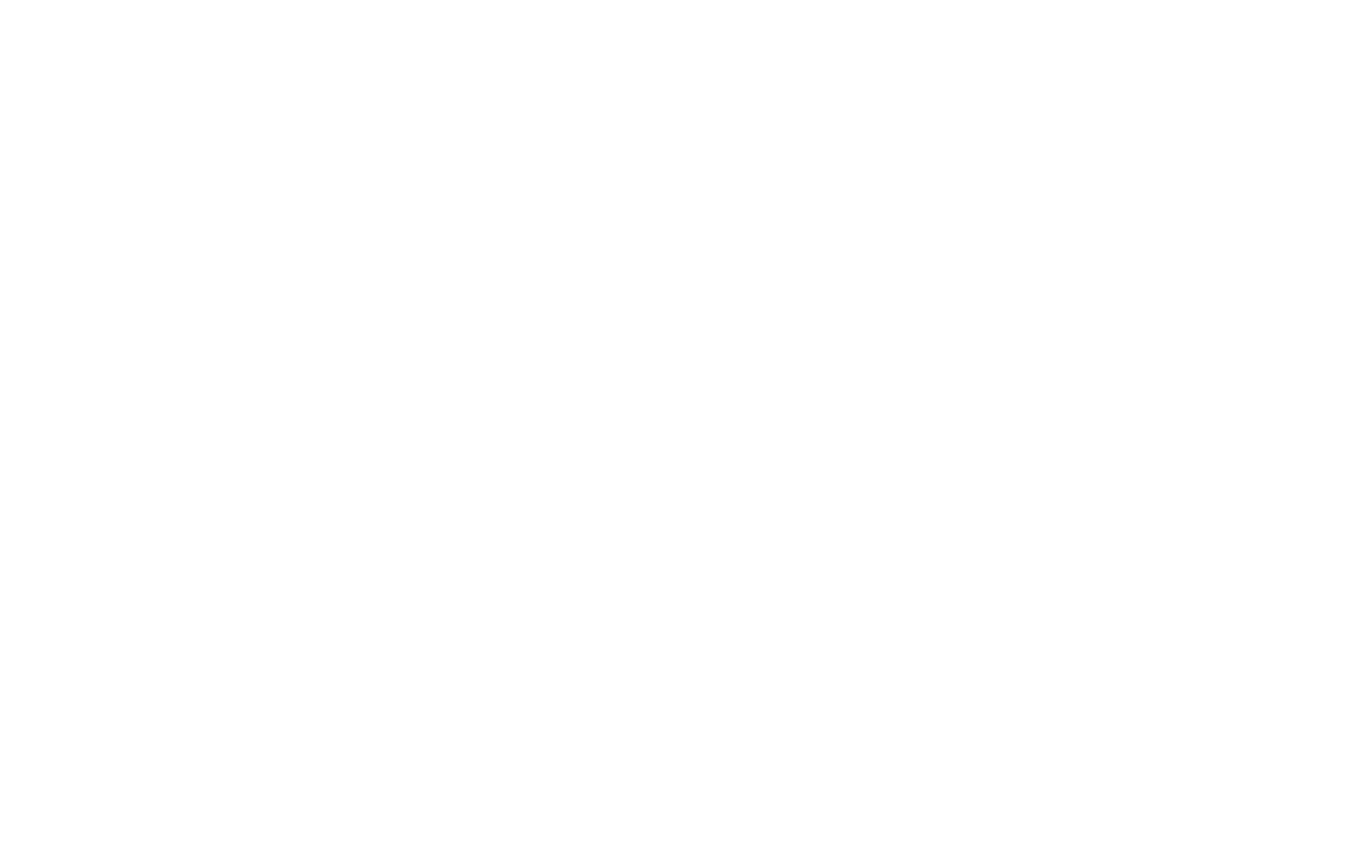
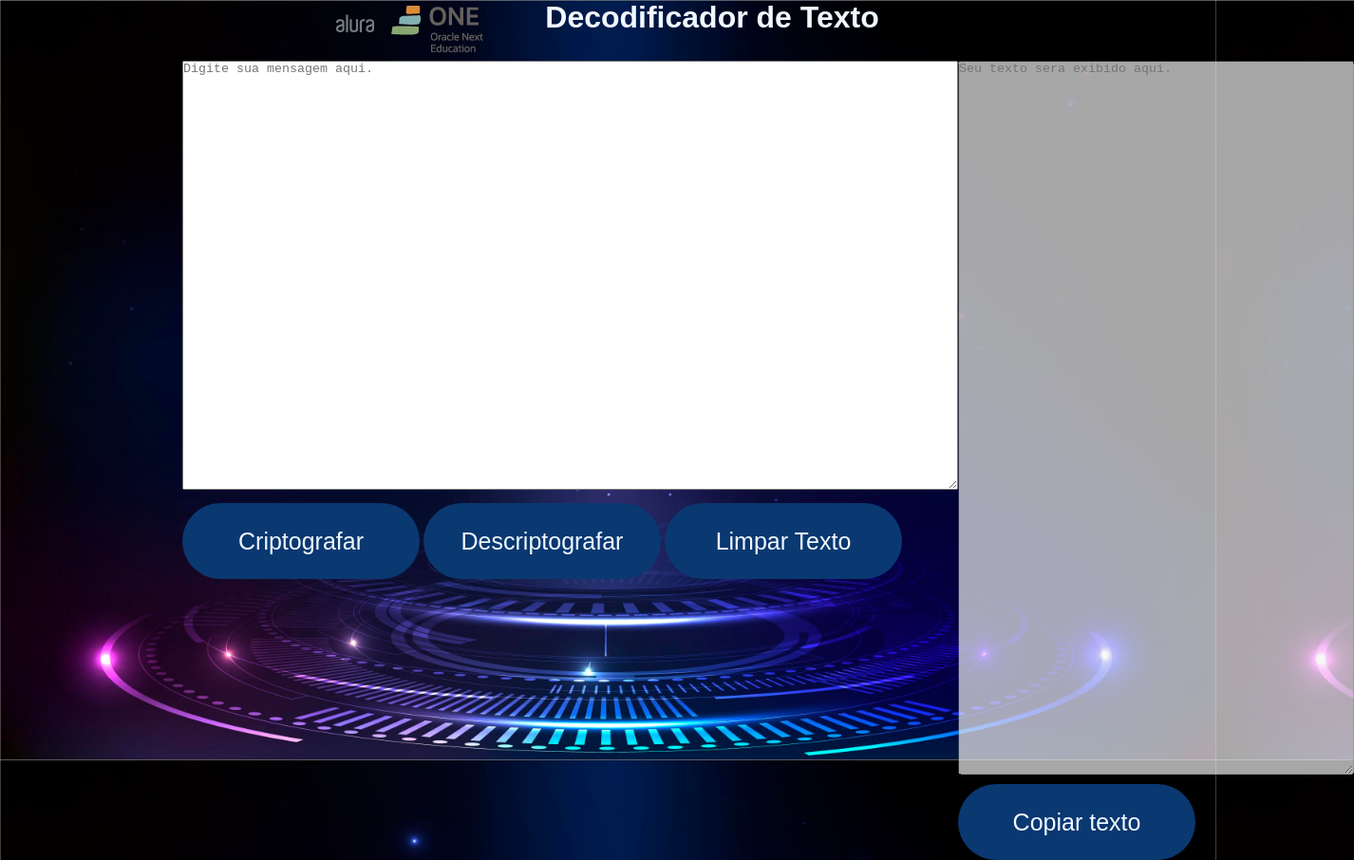
Before and after one commit to Collela/Decodificador-Alura-Oracle-ONE, a plain HTML site: page index.html in a window 1280 px wide. Shown: the whole page at 95% size, 1426 px wide, since content can reach past the window. Before the commit the page ends 800 px from the top, so only its background shows below. Drawn offline with Linux system fonts and the light colour scheme; a web font is replaced by a local one.

Commit message:
Foi desenvolvida toda a interface visual do projeto, que inclui um campo de texto para inserir o texto a ser criptografado e uma área de texto onde o resultado será exibido. Além disso, foram implementados botões com as funcionalidades de criptografar, descriptografar e um botão para copiar o resultado.

```diff
--- a/index.html
+++ b/index.html
@@ -3,9 +3,39 @@
 <head>
     <meta charset="UTF-8">
     <meta name="viewport" content="width=device-width, initial-scale=1.0">
-    <title>Document</title>
+    <title>Decodificar de Texto</title>
+    <link rel="stylesheet" href="style/css/style.css">
+    <link href="https://fonts.cdnfonts.com/css/1942-report-2" rel="stylesheet">
+
 </head>
 <body>
+    <header>
+        <figure>
+            <img id="alura_logo" src="/assets/logo-alura.svg" alt="Logo da Alura" >
+        </figure>
+        <figure>
+            <img src="/assets/logoAlura.webp" alt="Logo da Oracle Next Education">
+        </figure>
+        <h1>Decodificador de Texto</h1>
 
+    </header>
+
+    <main>
+        <div class="form">
+            <form action="form_mensagem" id="form">
+                <textarea name="textarea_mensagem" id="textarea_mensagem" cols="100" rows="30" placeholder="Digite sua mensagem aqui." maxlength="200"></textarea>
+            </form>
+            <button class=" btn btn__crip" type="button">Criptografar</button>
+            <button class=" btn btn_descrip" type="button">Descriptografar</button>
+            <button class=" btn btn__clean" type="button">Limpar Texto</button>
+        </div>
+        <aside>
+            <textarea id="textarea_result" name="textarea_result" cols="50" rows="50" placeholder="Seu texto sera exibido aqui." disabled></textarea>
+            <button class="btn btn_result" type="button">Copiar texto</button>
+        </aside>
+    </main>
+
+    <footer></footer>
 </body>
+<script src="js/index.js"></script>
 </html>
--- /dev/null
+++ b/js/index.js
@@ -0,0 +1,15 @@
+const titulo = document.querySelector('h1');
+
+function WriterStyle(tituloTexto){
+    const textoArray = tituloTexto.innerHTML.split('');
+    tituloTexto.innerHTML = '';
+
+    textoArray.forEach((letra, i) => {
+        setTimeout(() =>{
+            tituloTexto.innerHTML += letra;
+        }, 105 * i)
+
+    })
+}
+
+WriterStyle(titulo);
--- /dev/null
+++ b/style/css/style.css
@@ -0,0 +1,53 @@
+*{
+    padding: 0;
+    margin: 0;
+}
+body{
+    width: 100vw;
+    height: 100vh;
+    display: flex;
+    flex-direction: column;
+    align-items: center;
+    background-image: url(../../assets/bg10.jpg);
+    background-size: cover;
+    background-repeat: round;
+}
+header{
+    display: flex;
+    justify-content: center;
+    width: 70vw;
+}
+header #alura_logo{
+    margin-right: 10px;
+    width: 40px;
+    height: 50px;
+}
+header h1{
+    font-family: '1942 report', sans-serif;
+    color: aliceblue;
+}
+main{
+    display: flex;
+    justify-content: space-between;
+    width: 70vw;
+}
+.btn{
+    width: 250px;
+    height: 80px;
+    border-radius: 50px;
+    font-size: 25px;
+    background-color: #0a3871;
+    color: aliceblue;
+    margin-top: 10px;
+    border: none;
+}
+.btn:hover{
+    background-color: dodgerblue;
+}
+main aside{
+    display: flex;
+    flex-direction: column;
+}
+footer{
+    width: 70vw;
+}
```
Also changed, not shown: assets/bg10.jpg (added), assets/logo-alura.svg (added), assets/logoAlura.webp (added), 1 other file.
